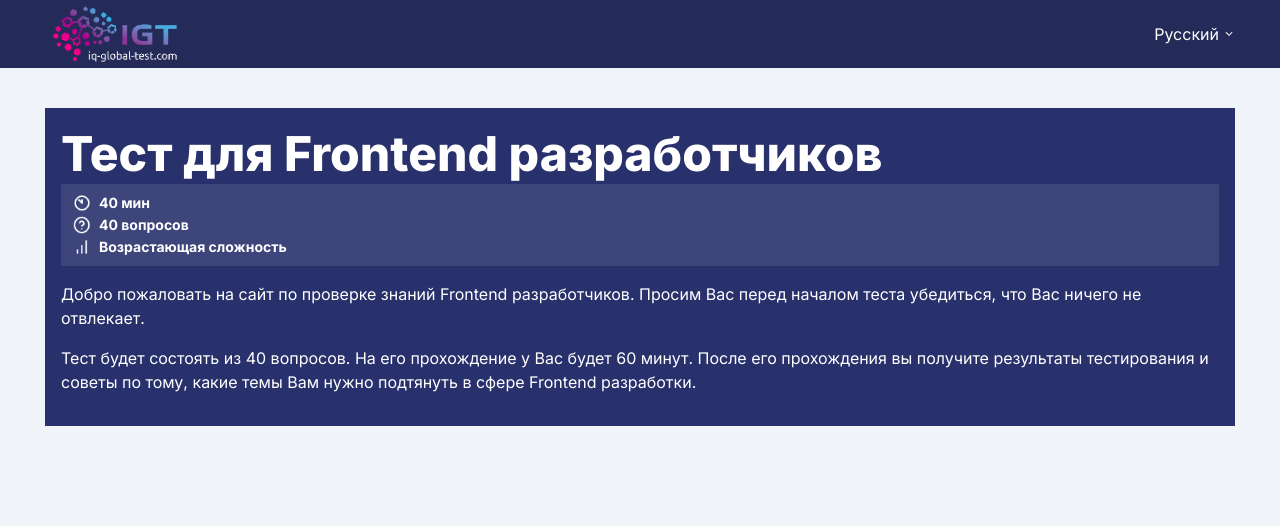
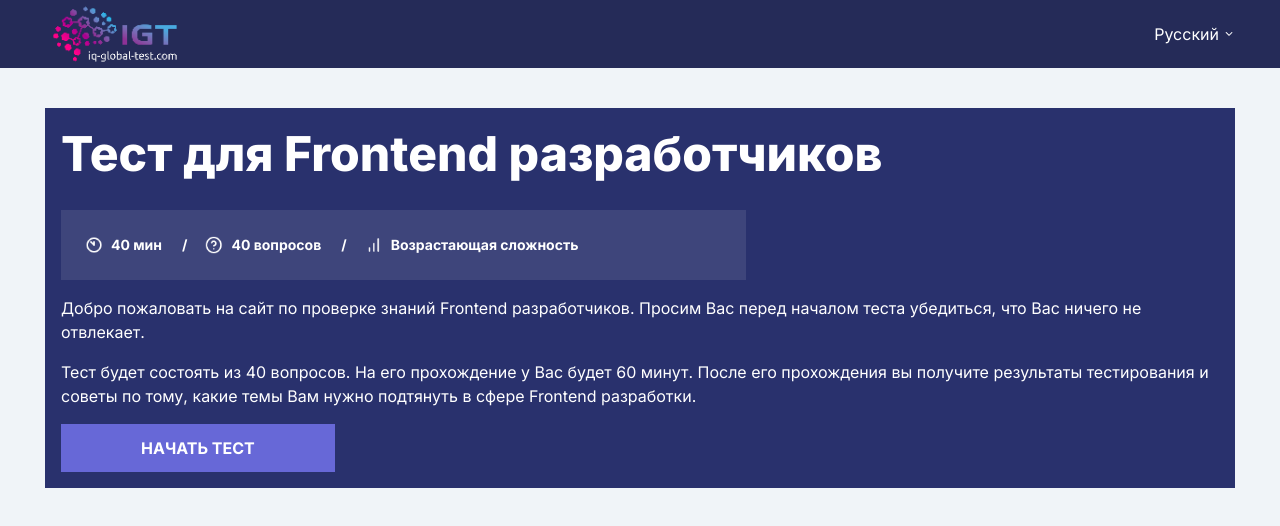
Before and after one commit to AlbShar/quizFrontend, a React (Create React App) app: page / in a window 1280 px wide. Shown: the top 526 px of the page. Built offline with nearby package versions, Linux system fonts and the light colour scheme.

Commit message:
use localstorage and complete creating Infotest component

```diff
--- a/src/components/CallToAction/CallToAction.jsx
+++ b/src/components/CallToAction/CallToAction.jsx
@@ -1,7 +1,7 @@
 import React, { useState } from 'react';
 import "./callToAction.css";
 import InfoTest from './InfoTest/InfoTest';
-
+import Button from '../UI/Button/Button';
 const CallToAction = () => {
     return (
         <div className='frontend-test'>
@@ -9,6 +9,7 @@ const CallToAction = () => {
             <InfoTest/>
             <p className='frontend-test__subtitle'>Добро пожаловать на сайт по проверке знаний Frontend разработчиков. Просим Вас перед началом теста убедиться, что Вас ничего не отвлекает.</p>
             <p className='frontend-test__subtitle'>Тест будет состоять из 40 вопросов. На его прохождение у Вас будет 60 минут. После его прохождения вы получите результаты тестирования и советы по тому, какие темы Вам нужно подтянуть в сфере Frontend разработки.</p>
+            <Button value={'Начать тест'}/>
         </div>
     );
 };
--- a/src/components/CallToAction/InfoTest/infotest.css
+++ b/src/components/CallToAction/InfoTest/infotest.css
@@ -1,6 +1,7 @@
 .frontend-test__info {
+    box-sizing: border-box;
     list-style-type: none;
-    margin: 0;
+    margin: 26px 0 0 0;
     padding: 8px 12px;
     background-color: var(--color-call-action-info);
 }
@@ -14,7 +15,31 @@
     gap: 8px;
 }
 
+.frontend-test__info-item:not(:last-child) {
+    margin-bottom: 5px;
+}
+
 .frontend-test__info-img {
     width: 18px;
     height: 18px;
 }
+
+@media screen and (min-width: 459.8px) {
+    .frontend-test__info {
+        display: flex;
+        align-items: center;
+        gap: 30px;
+        max-width: 685px;
+        padding: 24px;
+    }
+
+    .frontend-test__info-item:not(:last-child) {
+        margin: 0;
+    }
+
+    .frontend-test__info-item:not(:last-child):after {
+        position: relative;
+        content: "/";
+        left: 12px;
+    }
+}
--- a/src/components/CallToAction/callToAction.css
+++ b/src/components/CallToAction/callToAction.css
@@ -1,5 +1,5 @@
 .frontend-test__title {
-    font: var(--font-h1);
+    font: var(--font-h4);
     color: white;
     margin: 0;
     padding: 0;
@@ -17,8 +17,8 @@
     color: white;
 }
 
-@media screen and (max-width: 459.8px) {
+@media screen and (min-width: 459.8px) {
     .frontend-test__title {
-        font: var(--font-h4);
+        font: var(--font-h1);
     }
 }
--- a/src/components/Dropdown/Dropdown.jsx
+++ b/src/components/Header/Dropdown/Dropdown.jsx
@@ -1,6 +1,6 @@
 import React, { useState } from "react";
 import "./dropdown.css";
-import chevrondown from "../../images/icons/chevrondown.png";
+import chevrondown from "../../../images/icons/chevrondown.png";
 
 const Dropdown = ({ selected, setSelected }) => {
   const [isActive, setActive] = useState(false);
@@ -9,7 +9,7 @@ const Dropdown = ({ selected, setSelected }) => {
   return (
     <div className="header__dropdown dropdown">
       <div className="dropdown-btn" onClick={() => setActive(!isActive)}>
-        <span className="dropdown-btn-text">{selected}</span>
+        <span className="dropdown-btn-text">{localStorage.getItem('language') || selected}</span>
         <img src={chevrondown} />
       </div>
       {isActive && (
@@ -18,7 +18,8 @@ const Dropdown = ({ selected, setSelected }) => {
             return (
               <li className="dropdown-item" onClick={e => {
                 setSelected(language);
-                setActive(false)
+                setActive(false);
+                localStorage.setItem('language', language);
               }}>{language}</li>
             )
           })}
--- a/src/components/Header/Header.jsx
+++ b/src/components/Header/Header.jsx
@@ -2,7 +2,7 @@ import React, { useState } from "react";
 import Container from "../Container/Container";
 import "./header.css";
 import logo from "../../images/logo.png";
-import Dropdown from "../Dropdown/Dropdown";
+import Dropdown from "./Dropdown/Dropdown";
 
 
 const Header = () => {
--- /dev/null
+++ b/src/components/UI/Button/Button.jsx
@@ -0,0 +1,12 @@
+import React from 'react';
+import "./button.css";
+
+const Button = (props) => {
+    return (
+        <button className='btn'>
+            {props.value}
+        </button>
+    );
+};
+
+export default Button;
--- /dev/null
+++ b/src/components/UI/Button/button.css
@@ -0,0 +1,9 @@
+.btn {
+    padding: 12px 80px;
+    background-color: var(--color-button);
+    border: none;
+    color: white;
+    font: var(--font-button);
+    text-transform: uppercase;
+    cursor: pointer;
+}
--- a/src/index.css
+++ b/src/index.css
@@ -29,6 +29,7 @@ body {
   --font-text-bold: 700 16px/var(--line-height-text) var(--font-family-default);
   --font-little-text-regular: 400 14px/var(--line-height-little-text)  var(--font-family-default);
   --font-little-text-bold: 700 14px/var(--line-height-little-text) var(--font-family-default);
+  --font-button: 700 16px/24px var(--font-family-default);
   --font-h1: 800 48px/60px var(--font-family-default);
   --font-h4: 800 24px/36px var(--font-family-default);
   --font-h5: 800 20px/32px var(--font-family-default);
```
Also changed, not shown: src/components/Header/Dropdown/dropdown.css (renamed from src/components/Dropdown/dropdown.css).
